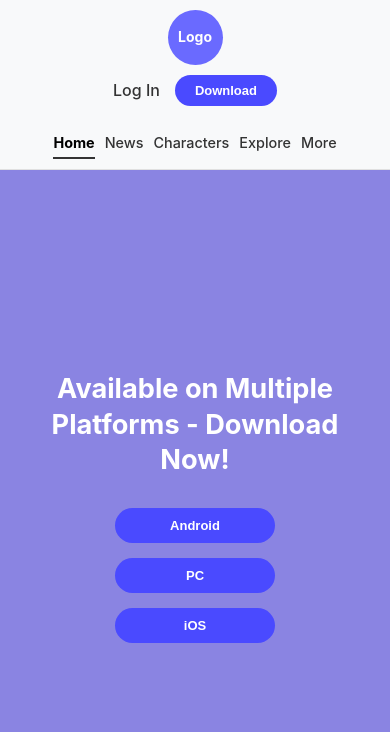
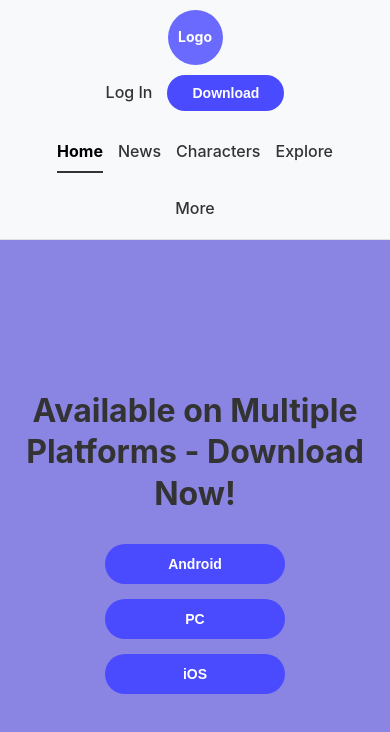
Before and after one commit to Mythweaver-Studios/PbtF-Website, a React (Create React App) app: page / in a window 390 px wide. Shown: the top 732 px of the page. Built offline with nearby package versions, Linux system fonts and the light colour scheme.

Commit message:
Characters.jsx, Navbar.jsx, Layout.jsx

```diff
--- a/src/App.jsx
+++ b/src/App.jsx
@@ -1,19 +1,35 @@
 // /src/App.jsx
-import './App.css';
+import './App.css'; // General App styles (can be empty)
 import { BrowserRouter, Routes, Route } from 'react-router-dom';
+
+// Import Layout & Page Components
+import Layout from './components/Layout'; // Import the main layout
+import Home from './pages/Home';
 import Characters from './pages/Characters';
 import Explore from './pages/Explore';
-import Home from './pages/Home';
 import News from './pages/News';
+
+// Placeholder components for routes not yet built
+const More = () => <div>More Page Content</div>;
+const Login = () => <div style={{ padding: '50px', textAlign: 'center' }}>Login Page Content</div>; // Added padding for visibility
 
 function App() {
   return (
     <BrowserRouter>
+      {/* Routes manage which component renders based on the URL */}
       <Routes>
-        <Route path="/characters" element={<Characters />} />
-        <Route path="/explore" element={<Explore />} />
-        <Route path="/" element={<Home />} />
-        <Route path="/news" element={<News />} />
+        {/* Routes that use the main Layout (NavBar + Page Content) */}
+        <Route path="/" element={<Layout />}> {/* Parent route using Layout */}
+          <Route index element={<Home />} /> {/* Default child route for '/' */}
+          <Route path="news" element={<News />} />
+          <Route path="characters" element={<Characters />} />
+          <Route path="explore" element={<Explore />} />
+          <Route path="more" element={<More />} />
+          {/* Add other pages that need the NavBar here */}
+        </Route>
+
+        {/* Optional: Add a 404 Not Found route */}
+        {/* <Route path="*" element={<div>404 Not Found</div>} /> */}
       </Routes>
     </BrowserRouter>
   );
--- a/src/components/Default.css
+++ b/src/components/Default.css
@@ -1,23 +1,33 @@
 /* /src/components/Default.css */
 
 /* Basic reset and default body styles */
+body, html {
+  margin: 0;
+  padding: 0;
+  height: 100%;
+}
+
 body {
-  margin: 0;
   font-family: -apple-system, BlinkMacSystemFont, 'Segoe UI', Roboto, 'Helvetica Neue', Arial, sans-serif;
   line-height: 1.6;
   background-color: #fff; /* Default page background */
   color: #333; /* Default text color */
 }
 
-/* Container for the whole page - uses flexbox for layout */
-.homepage-container,
-.characters-page {
+/* --- App Layout Styles --- */
+.app-layout {
   display: flex;
-  flex-direction: column; /* Stack header, main, footer vertically */
-  min-height: 100vh; /* Ensure it takes at least full screen height */
+  flex-direction: column;
+  min-height: 100vh; /* Full viewport height */
 }
 
-/* Header section styles */
+.page-content {
+  flex-grow: 1; /* Allows content area to fill available space */
+  display: flex; /* Use flex for main content alignment */
+  flex-direction: column; /* Stack elements within page-content */
+}
+
+/* --- Header Styles (Now used by NavBar.jsx) --- */
 .header {
   display: flex; /* Arrange items horizontally */
   justify-content: space-between; /* Space out logo, nav, auth */
@@ -25,17 +35,21 @@ body {
   padding: 15px 40px; /* Top/bottom and left/right padding */
   background-color: #f8f9fa; /* Light grey background */
   border-bottom: 1px solid #e0e0e0; /* Subtle line below header */
-  flex-shrink: 0; /* Prevent header from shrinking if content grows */
-  position: relative; /* Positioning context for children */
+  flex-shrink: 0; /* Prevent header from shrinking */
+  position: relative; /* Positioning context */
   z-index: 10; /* Keep header above other content */
 }
 
-/* Logo container */
 .logo-container {
-  flex-basis: 100px; /* Suggested width for the logo area */
+  flex-basis: 100px; /* Suggested width */
 }
 
-/* Circular logo placeholder */
+/* Make logo placeholder clickable */
+.logo-placeholder-link {
+  display: inline-block; /* Prevents link default block behavior */
+  text-decoration: none; /* Remove link underline */
+}
+
 .logo-placeholder {
   background-color: #6a6aff; /* Blue color */
   color: white;
@@ -49,7 +63,6 @@ body {
   font-size: 14px;
 }
 
-/* Navigation links container */
 .navigation {
   display: flex; /* Arrange links horizontally */
   gap: 30px; /* Space between each nav link */
@@ -58,7 +71,6 @@ body {
   margin: 0 20px; /* Prevent touching logo/auth */
 }
 
-/* Individual navigation link style */
 .nav-link {
   text-decoration: none; /* Remove underline */
   color: #333; /* Default text color */
@@ -69,29 +81,27 @@ body {
   white-space: nowrap; /* Prevent link text from wrapping */
 }
 
-/* Hover effect for nav links */
 .nav-link:hover {
   color: #000; /* Darker color on hover */
 }
 
-/* Style for the currently active nav link */
 .nav-link.active {
   color: #000;
   font-weight: bold;
 }
 
-/* Underline for the active nav link */
+/* Underline for the active nav link - using ::after */
 .nav-link.active::after {
   content: '';
   position: absolute;
   bottom: -2px; /* Position below the text */
   left: 0;
   width: 100%;
-  height: 2px;
+  height: 3px; /* Slightly thicker underline */
   background-color: #333; /* Underline color */
 }
 
-/* Container for Login/Download buttons */
+
 .auth-actions {
   display: flex;
   align-items: center; /* Align items vertically */
@@ -100,7 +110,6 @@ body {
   justify-content: flex-end; /* Push items to the right */
 }
 
-/* Login link style */
 .login-link {
   text-decoration: none;
   color: #333;
@@ -108,14 +117,13 @@ body {
   white-space: nowrap; /* Prevent wrapping */
 }
 
-/* Hover effect for login link */
 .login-link:hover {
   color: #000;
 }
 
 /* Shared styles for all download buttons */
 .download-button {
-  background-color: #4a4aff; /* Blue background!!!!!!!!!!!!!!!!!!!!!! */
+  background-color: #4a4aff; /* Blue background */
   color: white;
   border: none;
   padding: 10px 25px;
@@ -127,154 +135,216 @@ body {
   white-space: nowrap; /* Prevent button text wrapping */
 }
 
-/* Hover effect for download buttons */
 .download-button:hover {
   background-color: #3535d3; /* Darker blue on hover */
 }
 
-/* Main content area (below header) */
+/* --- Page Specific Content Styles --- */
+
+/* Main content area within a page */
+/* This class is now applied to the <main> tag WITHIN each page component */
 .main-content {
-  flex-grow: 1; /* Allow this section to fill remaining vertical space */
-  display: flex; /* Use flexbox for child alignment (hero section) */
+  flex-grow: 1; /* Allow main content of page to fill space within .page-content */
+  display: flex;
   width: 100%;
   box-sizing: border-box;
 }
 
-/* Hero section styles (purple area) */
-.hero-section {
-  width: 100%; /* Take full width */
-  flex-grow: 1; /* Fill vertical space within main-content */
-  display: flex;
-  flex-direction: column; /* Stack heading and buttons vertically */
-  justify-content: center; /* Center content vertically */
-  align-items: center; /* Center content horizontally */
-  background-color: #8a84e2; /* Background color */
-  color: white; /* Text color */
-  padding: 50px 20px; /* Inner spacing */
-  text-align: center;
-  box-sizing: border-box; /* Include padding in height calculation */
+/* --- Home Page Specific Styles --- */
+.main-content.home-view {
+  flex-direction: column; /* Let hero section control its content */
 }
 
-/* Main heading style */
+.hero-section {
+  width: 100%;
+  flex-grow: 1; /* Fill available vertical space */
+  display: flex;
+  flex-direction: column;
+  justify-content: center;
+  align-items: center;
+  background-color: #8a84e2;
+  color: #333;
+  padding: 50px 20px;
+  text-align: center;
+  box-sizing: border-box;
+}
+
 .main-heading {
-  font-size: 2.8rem; /* Large font size */
+  font-size: 2.8rem;
   margin-top: 0;
   margin-bottom: 30px;
-  max-width: 650px; /* Limit width on large screens */
+  max-width: 650px;
   line-height: 1.3;
+  color: #333;
 }
 
-/* Container for platform download buttons */
 .platform-buttons {
   display: flex;
-  gap: 20px; /* Space between buttons */
+  gap: 20px;
 }
 
-/* Specific style adjustments for platform buttons (if needed) */
 .platform-button {
-   padding: 12px 30px; /* Slightly larger padding */
+   padding: 12px 30px;
+   /* Inherits base style from .download-button */
 }
 
-/* --- Media Queries for Responsive Design --- */
+/* --- Characters Page Specific Styles --- */
+.main-content.character-view {
+  background-color: #8a84e2;
+  padding: 30px 40px;
+  align-items: center;
+  justify-content: center;
+}
 
-/* Styles for screens <= 992px (Smaller desktops / Large tablets) */
-@media (max-width: 992px) {
-  .header {
-    padding: 15px 20px; /* Reduce header padding */
-  }
-  .navigation {
-    gap: 20px; /* Reduce space between nav links */
-  }
-  .auth-actions {
-    gap: 15px;
-    flex-basis: 160px; /* Adjust width */
-  }
-  .main-heading {
-    font-size: 2.4rem; /* Reduce heading size */
-  }
+.character-content-wrapper {
+  display: flex;
+  align-items: stretch;
+  gap: 30px;
+  width: 100%;
+  max-width: 1200px;
+  min-height: 450px;
+}
+
+.world-selector {
+  display: flex;
+  flex-direction: column;
+  gap: 15px;
+  flex-shrink: 0;
+  width: 220px;
+  justify-content: center;
+}
+
+.world-button {
+  background-color: #3b3bff;
+  color: white;
+  border: none;
+  padding: 15px 20px;
+  border-radius: 15px;
+  cursor: pointer;
+  font-size: 1rem;
+  font-weight: 500;
+  text-align: center;
+  transition: background-color 0.2s ease, transform 0.1s ease;
+}
+
+.world-button:hover {
+  background-color: #2a2ad4;
+}
+
+.world-button.active {
+  background-color: #1e1e9e;
+  font-weight: bold;
+  transform: scale(1.03);
+}
+
+.character-details-card {
+  flex-grow: 1;
+  background-color: #706db5;
+  border-radius: 10px;
+  padding: 30px 40px;
+  display: flex;
+  gap: 30px;
+  color: #ffffff; /* Adjusted default text color */
+  box-shadow: 0 4px 10px rgba(0,0,0,0.1);
+}
+
+.character-info {
+  flex: 2;
+  display: flex;
+  flex-direction: column;
+}
+
+.va-name {
+  font-size: 1rem;
+  font-weight: 500;
+  color: #ffffff; /* White text */
+  margin-bottom: 5px;
+}
+
+.character-name-heading {
+  font-size: 2.8rem;
+  color: #ffffff; /* White text */
+  margin: 0 0 15px 0;
+  line-height: 1.2;
+  font-weight: bold;
+}
+
+.character-description {
+  font-size: 0.95rem;
+  line-height: 1.7;
+  color: #ffffff; /* White text */
+  flex-grow: 1;
+}
+
+.character-image-placeholder {
+  flex: 1;
+  background-color: #a09cdc;
+  border-radius: 8px;
+  min-height: 300px;
+  align-self: stretch;
+}
+
+.navigation-arrow {
+  display: flex;
+  align-items: center;
+  justify-content: center;
+  color: white;
+  font-size: 3rem;
+  font-weight: 300;
+  cursor: pointer;
+  flex-shrink: 0;
+  width: 50px;
+  user-select: none;
+  opacity: 0.8;
+  transition: opacity 0.2s ease;
+}
+
+.navigation-arrow:hover {
+  opacity: 1;
 }
 
 
-/* Styles for screens <= 768px (Tablets and below) */
-@media (max-width: 768px) {
-  /* Allow header items to wrap onto multiple lines */
-  .header {
-    flex-wrap: wrap;
-    justify-content: center; /* Center items when wrapped */
-    padding: 10px 15px;
-  }
+/* --- Media Queries (Excluding Mobile Phone <= 480px) --- */
 
-  /* Center logo when header wraps */
-  .logo-container {
-     flex-basis: auto;
-     margin-bottom: 10px;
-     width: 100%;
-     display: flex;
-     justify-content: center;
-  }
+/* Screens <= 992px */
+@media (max-width: 992px) {
+  .header { padding: 15px 20px; }
+  .navigation { gap: 20px; }
+  .auth-actions { gap: 15px; flex-basis: 160px; }
 
-  /* Adjust navigation layout for smaller screens */
-  .navigation {
-     order: 3; /* Change visual order */
-     width: 100%;
-     justify-content: center;
-     margin-top: 10px;
-     gap: 15px;
-     flex-wrap: wrap; /* Allow links to wrap */
-  }
+  .main-heading { font-size: 2.4rem; } /* Home */
 
-  /* Adjust auth actions layout for smaller screens */
-  .auth-actions {
-    order: 2; /* Change visual order */
-    flex-basis: auto;
-    width: 100%;
-    justify-content: center;
-    margin-bottom: 10px;
-  }
-
-  .nav-link.active::after {
-    bottom: 0px; /* Adjust underline position */
-  }
-
-  .main-heading {
-    font-size: 2rem; /* Smaller heading */
-  }
-  /* Stack platform buttons vertically */
-  .platform-buttons {
-    flex-direction: column;
-    gap: 15px;
-    align-items: center; /* Center buttons */
-  }
-  /* Give platform buttons a fixed width */
-  .platform-button {
-    width: 180px;
-  }
+  /* Characters */
+  .main-content.character-view { padding: 20px; }
+  .character-content-wrapper { gap: 20px; }
+  .world-selector { width: 180px; }
+  .character-details-card { padding: 25px 30px; gap: 20px;}
+  .character-name-heading { font-size: 2.4rem; }
+  .character-description { font-size: 0.9rem; }
 }
 
-/* Styles for screens <= 480px (Mobile phones) */
-@media (max-width: 480px) {
-   .header {
-     padding: 10px; /* Minimal header padding */
-   }
-   .navigation {
-     gap: 10px; /* Further reduce nav link gap */
-   }
-   /* Reduce nav link font size and padding */
-   .nav-link {
-     font-size: 0.9rem;
-     padding: 5px 0;
-   }
-   .main-heading {
-     font-size: 1.7rem; /* Smallest heading size */
-   }
-   /* Reduce button padding and font size */
-    .download-button {
-      padding: 8px 20px;
-      font-size: 13px;
-    }
-   /* Adjust platform button width and padding : LUZNIGHT c:*/
-   .platform-button {
-     width: 160px;
-     padding: 10px 25px;
-   }
+
+/* Screens <= 768px */
+@media (max-width: 768px) {
+  .header { flex-wrap: wrap; justify-content: center; padding: 10px 15px; }
+  .logo-container { flex-basis: auto; margin-bottom: 10px; width: 100%; display: flex; justify-content: center; }
+  .navigation { order: 3; width: 100%; justify-content: center; margin-top: 10px; gap: 15px; flex-wrap: wrap; }
+  .auth-actions { order: 2; flex-basis: auto; width: 100%; justify-content: center; margin-bottom: 10px; }
+  .nav-link.active::after { bottom: 0px; height: 2px; }
+
+  /* Home */
+  .main-heading { font-size: 2rem; }
+  .platform-buttons { flex-direction: column; gap: 15px; align-items: center; }
+  .platform-button { width: 180px; }
+
+  /* Characters */
+  .main-content.character-view { padding: 15px; }
+  .character-content-wrapper { flex-direction: column; gap: 20px; align-items: center; min-height: unset; }
+  .world-selector { width: 90%; max-width: 400px; flex-direction: row; flex-wrap: wrap; justify-content: center; }
+  .world-button { flex: 1 1 120px; padding: 12px 15px; font-size: 0.9rem;}
+  .character-details-card { flex-direction: column; padding: 20px; width: 90%; max-width: 500px; }
+  .character-image-placeholder { min-height: 200px; order: -1; width: 100%; flex: unset; }
+  .character-info { flex: unset; }
+  .character-name-heading { font-size: 2rem; }
+  .navigation-arrow { display: none; }
 }
--- /dev/null
+++ b/src/components/Layout.jsx
@@ -0,0 +1,27 @@
+// src/components/Layout.jsx
+import React from 'react';
+import { Outlet } from 'react-router-dom'; // Component to render child routes
+import NavBar from './NavBar'; // Import the navigation bar
+import './Default.css'; // Import shared styles
+
+function Layout() {
+  return (
+    // Main container for the entire application layout
+    <div className="app-layout">
+      {/* Render the navigation bar at the top */}
+      <NavBar />
+
+      {/* Content area where routed pages will be displayed */}
+      <div className="page-content">
+        <Outlet /> {/* Renders the matched child route component */}
+      </div>
+
+      {/* Optional Footer - Placeholder */}
+      {/* <footer className="footer">
+        <p>© 2024 Your Game Title. All rights reserved.</p>
+      </footer> */}
+    </div>
+  );
+}
+
+export default Layout;
--- /dev/null
+++ b/src/components/NavBar.jsx
@@ -0,0 +1,40 @@
+// src/components/NavBar.jsx
+import React from 'react';
+import { Link, useLocation } from 'react-router-dom';
+import './Default.css'; // Import shared styles
+
+function NavBar() {
+  const location = useLocation(); // Hook to get the current URL path
+
+  // Helper to check if a nav link is the active page
+  const isNavLinkActive = (path) => location.pathname === path;
+
+  return (
+    <header className="header">
+      {/* Logo Section */}
+      <div className="logo-container">
+        {/* Wrap logo in a link to the homepage */}
+        <Link to="/" className="logo-placeholder-link">
+          <div className="logo-placeholder">Logo</div>
+        </Link>
+      </div>
+
+      {/* Main Navigation Links */}
+      <nav className="navigation">
+        <Link to="/" className={`nav-link ${isNavLinkActive('/') ? 'active' : ''}`}>Home</Link>
+        <Link to="/news" className={`nav-link ${isNavLinkActive('/news') ? 'active' : ''}`}>News</Link>
+        <Link to="/characters" className={`nav-link ${isNavLinkActive('/characters') ? 'active' : ''}`}>Characters</Link>
+        <Link to="/explore" className={`nav-link ${isNavLinkActive('/explore') ? 'active' : ''}`}>Explore</Link>
+        <Link to="/more" className={`nav-link ${isNavLinkActive('/more') ? 'active' : ''}`}>More</Link>
+      </nav>
+
+      {/* Authentication/Action Buttons */}
+      <div className="auth-actions">
+        <Link to="/login" className="login-link">Log In</Link>
+        <button className="download-button header-download-button">Download</button>
+      </div>
+    </header>
+  );
+}
+
+export default NavBar;
--- a/src/pages/Home.jsx
+++ b/src/pages/Home.jsx
@@ -1,37 +1,16 @@
 // src/pages/Home.jsx
 import React from 'react';
-// Import shared styles :D
+// Import shared styles :D - Still needed for page-specific content
 import '../components/Default.css';
-import { Link } from 'react-router-dom';
+// Removed Link and useLocation imports as NavBar handles them
 
 function Home() {
+  // No need for location or active link logic here anymore
+
   return (
-    // Overall container for the page layout
-    <div className="homepage-container">
-      {/* Top navigation bar */}
-      <header className="header">
-        {/* Logo area */}
-        <div className="logo-container">
-          <div className="logo-placeholder">Logo</div>
-        </div>
-        {/* Main navigation links */}
-        <nav className="navigation">
-          {/* Placeholder links - use React Router's <Link> I believe for actual navigation */}
-          <a href="#home" className="nav-link active">Home</a> {/* Active link style */}
-          <a href="#news" className="nav-link">News</a>
-          <a href="#characters" className="nav-link">Characters</a>
-          <Link to="/explore" className="nav-link">Explore</Link>
-          <a href="#more" className="nav-link">More</a>
-        </nav>
-        {/* Login and Download actions */}
-        <div className="auth-actions">
-          <a href="#login" className="login-link">Log In</a>
-          <button className="download-button header-download-button">Download</button>
-        </div>
-      </header>
-
-      {/* Main content area below the header */}
-      <main className="main-content">
+    // No need for the overall `.homepage-container` if Layout handles structure
+    // The main content for the Home page specifically
+    <main className="main-content home-view">
       {/* Hero section with background and main call to action */}
       <div className="hero-section">
         {/* Main headline */}
@@ -46,14 +25,8 @@ function Home() {
         </div>
       </div>
     </main>
-
-      {/* Optional: Footer Section (can be added later) */}
-      {/* <footer className="footer">
-        {/* Footer content goes here *}
-      </footer> */}
-    </div>
+    // Footer is handled by Layout if implemented there
   );
 }
 
-// Export the Home component for use in other parts of the app (like App.js)
-export default Home; // Changed export name to Home
+export default Home;
```
Also changed, not shown: src/pages/Characters.jsx (+67 -0 lines), src/pages/More.jsx (added, +13 -0 lines), src/pages/News.jsx (+13 -0 lines), src/components/Header.jsx (deleted), src/pages/Login.jsx (added). Lines whose indentation alone changed are shown as unchanged.
